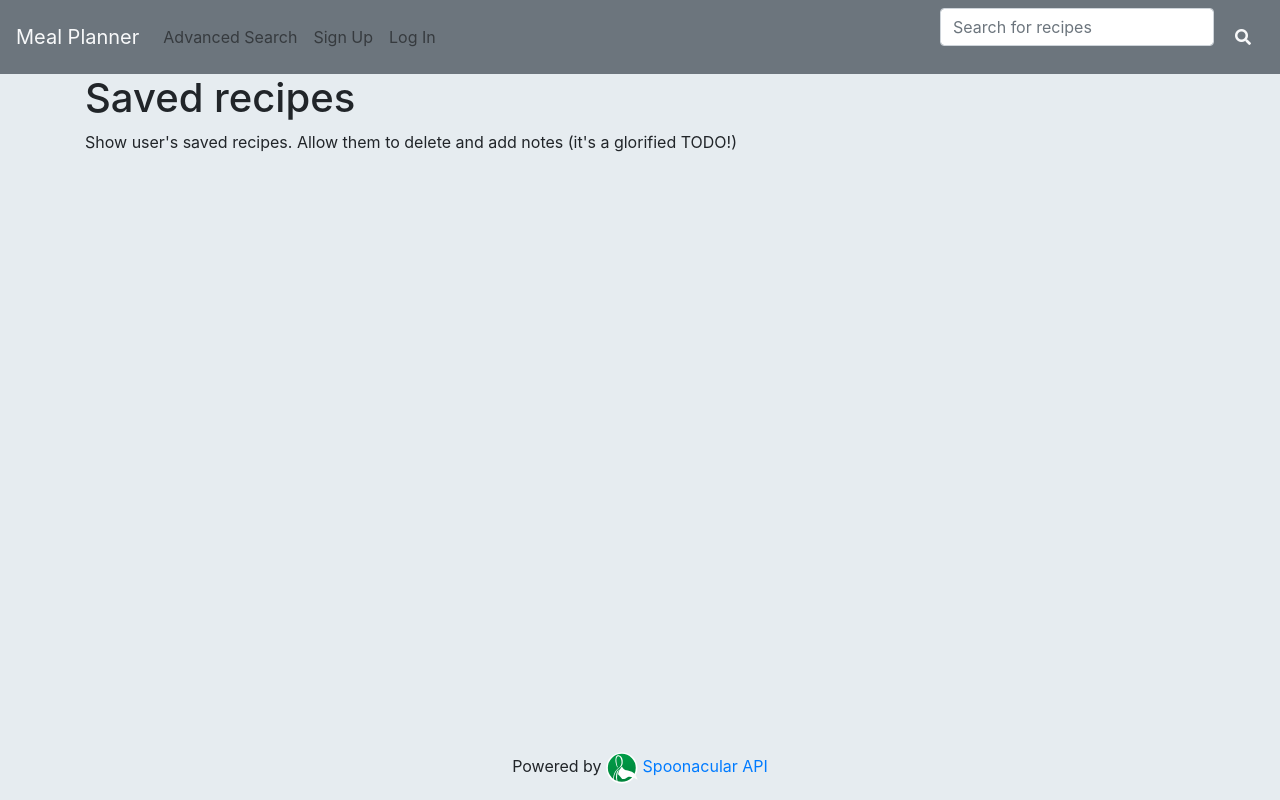
After one commit to lydngai/capstone_I, a Flask app: page /user/recipes in a window 1280 px wide. The commit adds this page. Run offline with Flask 2, Linux system fonts and the light colour scheme; some libraries are stand-ins or nearby versions.

Commit message:
changed model to recipe box instead of meal plans. added similar recipes to recipe-results

```diff
--- a/app.py
+++ b/app.py
@@ -8,7 +8,7 @@ from sqlalchemy.exc import IntegrityError
 
 from forms import UserAddForm, UserSignInForm, UserEditForm
 
-from models import db, connect_db, User, Recipe, Recipe_ingredient, Ingredient, Mealplan
+from models import db, connect_db, User, Recipe, User_Recipe
 
 import requests
 from config import apikey
@@ -18,7 +18,7 @@ app = Flask(__name__)
 # Bootstrap(app)
 
 app.config['SQLALCHEMY_DATABASE_URI'] = (
-    os.environ.get('DATABASE_URL', 'postgres:///mealplanner'))
+    os.environ.get('DATABASE_URL', 'postgres:///recipebox'))
 
 app.config['SQLALCHEMY_TRACK_MODIFICATIONS'] = False
 app.config['SQLALCHEMY_ECHO'] = True
@@ -31,15 +31,16 @@ connect_db(app)
 API_BASE_URL=f"https://api.spoonacular.com/"
 CURR_USER='curr_user'
 allergens=["Dairy","Egg","Gluten","Grain","Peanut","Seafood","Sesame","Shellfish","Soy","Sulfite","Tree Nut","Wheat"]
-# setup is going to be lengthy...
 
 ###################
-
 # set up routes to get recipes
 @app.route('/')
 def show_landing_page():
     """show landing page"""
-    return render_template("home-anon.html")
+    if not g.user:
+        return render_template("home-anon.html")
+    # may want to change to saved recipes in the future
+    return redirect("/user/profile")
 
 @app.route('/advanced_search')
 def show_advanced_search():
@@ -66,7 +67,6 @@ def adv_search_query():
 
     payload={'query': query}
 
-
     if inc_ing:
         payload["includeIngredients"]=inc_ing
     if exc_ing:
@@ -79,16 +79,14 @@ def adv_search_query():
         payload['diet']=diet
 
     res = requests.get(f"{API_BASE_URL}/recipes/complexSearch?query={query}&number=5&apiKey={apikey}",params=payload)
-
     response = res.json()
 
     return render_template("recipe-results.html",resp=response)
 
-
 @app.route('/search')
 def search_query():
     """perform basic search from search bar"""
-    search = request.args.get('search-bar-recipe')
+    search = request.args.get('search-recipe')
     res = requests.get(f"{API_BASE_URL}/recipes/complexSearch?query={search}&number=5&apiKey={apikey}")
 
     response = res.json()
@@ -100,17 +98,18 @@ def show_recipe_info(id):
     """display detailed recipe information"""
 
     res = requests.get(f"{API_BASE_URL}/recipes/{id}/information?apiKey={apikey}")
-    response =res.json()
+    response = res.json()
+    sim = requests.get(f"{API_BASE_URL}/recipes/{id}/similar?apiKey={apikey}&number=5")
+    similar = sim.json()
 
-    return render_template("recipe-info.html",recipe=response)
+    return render_template("recipe-info.html",recipe=response, similar=similar)
+
 
 ###########################
 ### ### User Routes ### ###
 ###########################
     # import pdb
     # pdb.set_trace()
-# warbler l.247 edit/delete
-# warbler
 @app.before_request
 def add_user_to_g():
     """If logged in, add curr user to Flask global."""
@@ -151,22 +150,24 @@ def signup():
             db.session.commit()
             log_in(user)
             flash(f"Welcome {form.name.data}!",'success')
+            return redirect('user/profile')
 
         except IntegrityError as e:
             flash("Email already registered",'danger')
-            return render_template('signup.html', form=form)
+            return render_template('user/signup.html', form=form)
 
     return render_template('user/signup.html', form=form)
 
 @app.route('/user/logout')
 def log_out_user():
+    """log out user"""
     log_out()
     flash("You have successfully logged out.", 'success')
     return redirect("/")
 
 @app.route('/user/login', methods=['GET','POST'])
 def log_in_user():
-
+    """log in user"""
     form=UserSignInForm()
 
     if form.validate_on_submit():
@@ -174,6 +175,7 @@ def log_in_user():
         if user:
             log_in(user)
             flash(f"Welcome back {user.name}", 'success')
+            return redirect("user/recipes")
 
         else:
             flash("Invalid credentials",'danger')
@@ -231,6 +233,13 @@ def delete_user_profile():
 
     return render_template('user/delete-user.html',form=form)
 
+##############user recipes####
+@app.route('/user/recipes')
+def show_saved_recipes():
+
+    return render_template('user/saved-recipes.html')
+
+
 @app.errorhandler(404)
 def page_not_found(e):
     """Set the 404 status explicitly"""
--- a/static/script.js
+++ b/static/script.js
@@ -1,22 +1,33 @@
+// global variables
+let recipe_count = 0;
+const recipes = [];
+
+// on log-in, set:
+
+// localStorage.setItem("recipe_count", 0);
+// localStorage.setItem("recipes", JSON.stringify([]));
+
 // write a function to add recipe id to local session? all info - id, image,title
 // when the recipe is added to local session then it can be pulled in a multiple recipe grab...
 
-// on log-in, set:
-// let recipe_count=0;
-// let recipes =[];
-
-$(".add-meal-plan").click(function () {
+$(".add-recipe").click(function () {
   const id = $(this).data("id");
   const title = $(this).data("title");
   const image = $(this).data("image");
-  const recipe = { title, image };
-  console.log(recipe);
-  console.log(JSON.stringify(recipe));
-  localStorage.setItem(id, JSON.stringify(recipe));
+  const recipe = { id, title, image };
 
+  recipe_count++;
+  recipes.push(recipe);
 
+  // save recipe to db
+
+  //save recipe to user
 });
 
 $(".log-out-btn").click(function () {
   localStorage.clear();
 });
+
+function updateRecipeBadge(num) {
+  $("#recipe-count").text(num);
+}
--- a/static/styles.css
+++ b/static/styles.css
@@ -14,6 +14,13 @@ body {
 
 .btn:hover {
   cursor: pointer;
+}
+
+footer {
+  right: 0;
+  bottom: 0;
+  left: 0;
+  position: fixed;
 }
 
 /* ======================= Footer */
--- a/templates/base.html
+++ b/templates/base.html
@@ -47,11 +47,19 @@
             <a class="nav-link" href="/user/signup">Sign Up <Inp></Inp></a>
           </li>
           <li class="nav-item">
-            <a class="nav-link" href="/user/login">Log In<Inp></Inp></a>
+            <a class="nav-link log-in-btn" href="/user/login"
+              >Log In<Inp></Inp
+            ></a>
           </li>
           {% else %}
           <li class="nav-item">
             <a class="nav-link log-out-btn" href="/user/logout">Log Out</a>
+          </li>
+          <li class="nav-item">
+            <a class="nav-link" href="/user/recipes"
+              >Saved recipes
+              <span class="badge badge-info" id="recipe-count">New</span></a
+            >
           </li>
           <li class="nav-item">
             <a class="nav-link" href="/user/profile">Profile <Inp></Inp></a>
@@ -66,7 +74,7 @@
           type="search"
           placeholder="Search for recipes"
           aria-label="Search"
-          name="search-bar-recipe"
+          name="search-recipe"
         />
 
         <button class="btn btn-default" id="search-bar-btn" type="submit">
@@ -81,13 +89,14 @@
       {% endfor %} {% block content %} {% endblock %}
     </div>
     <footer>
-      <div class="footer-copyright text-center py-3 fixed-bottom">
+      <div class="text-center py-3">
         Powered by
         <a href="https://spoonacular.com/food-api">
           <img
             class="footer-logo"
             src="/static/images/spoonacular.svg"
             alt=""
+            style="height: 2rem;"
           />
           Spoonacular API</a
         >
--- /dev/null
+++ b/templates/user/saved-recipes.html
@@ -0,0 +1,7 @@
+{% extends 'base.html' %} {% block content %}
+<h1>Saved recipes</h1>
+<div>
+  Show user's saved recipes. Allow them to delete and add notes (it's a
+  glorified TODO!)
+</div>
+{% endblock %}
```
Also changed, not shown: models.py (+27 -30 lines), templates/recipe-info.html (+39 -2 lines), templates/recipe-results.html (+7 -5 lines).
